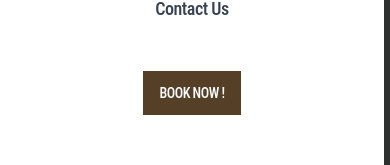
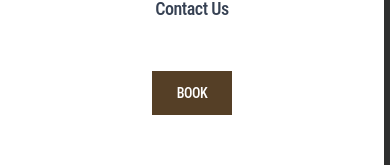
Before and after one commit to riyad6174/gaj-api-version, a Next.js app: page /about-us in a window 390 px wide. Both pictures are taken after a click on the button 370 px from the left and 36 px from the top of the page. Shown: the part 549-714 px from the top of the page. Built offline with nearby package versions, Linux system fonts and the light colour scheme.

Commit message:
added 404 text

```diff
--- a/src/components/NavbarHero.jsx
+++ b/src/components/NavbarHero.jsx
@@ -336,10 +336,10 @@ export default function NavbarHero() {
                           <a
                             target='_blank'
                             href={bookingUrl}
-                            className='block text-center text-sm bg-[#553f26] text-white font-medium py-3 px-4 hover:bg-yellow-800 transition'
+                            className='block text-center text-sm bg-[#553f26] text-white font-medium py-3 px-6 hover:bg-yellow-800 transition'
                             onClick={() => setIsMobileMenuOpen(false)}
                           >
-                            BOOK NOW !
+                            BOOK
                           </a>
                         </li>
                       </ul>
--- a/src/pages/[...slug].js
+++ b/src/pages/[...slug].js
@@ -169,9 +169,7 @@ export default function DynamicPage() {
         <NavbarHero />
         <div className='flex-grow flex items-center justify-center bg-gray-800'>
           <div className='text-center p-6'>
-            <h1 className='text-3xl font-bold text-red-500 mb-4'>
-              Page Not Found
-            </h1>
+            <h1 className='text-3xl font-bold text-red-500 mb-4'>404</h1>
             <p className='text-lg text-gray-700 dark:text-gray-300 mb-6'>
               {error || 'The page you are looking for does not exist.'}
             </p>
```
